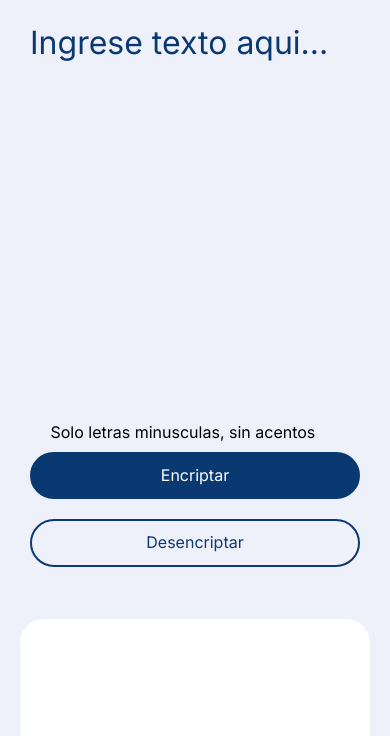
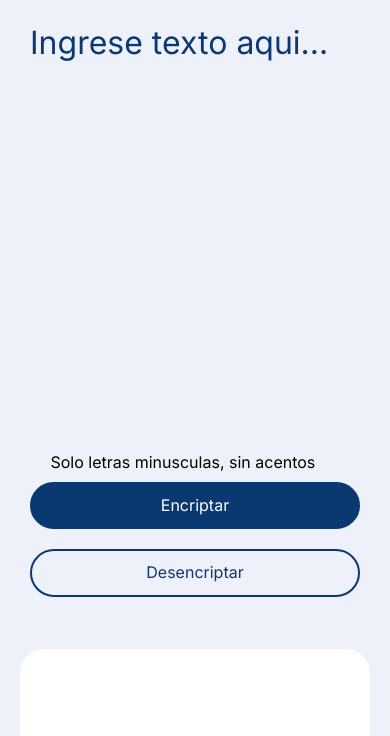
Before and after one commit to GustavoBaranda/Challenge-Oracle-ONE-Decoder, a plain HTML site: page index.html in a window 390 px wide. Shown: the part 91-827 px from the top of the page. Drawn offline with nearby package versions, Linux system fonts and the light colour scheme; some icons are missing.

Commit message:
responsive fix

```diff
--- a/css/styles.css
+++ b/css/styles.css
@@ -235,12 +235,12 @@ footer {
 
 @media screen and (max-width: 450px){
     .encoder__content {
-        height: 600px;
+        height: 630px;
         padding: 0 10px 0 10px;
     }
 
     .encoder__input {
-        height: 400px;
+        height: 430px;
         margin: 0;
     }
 
```
